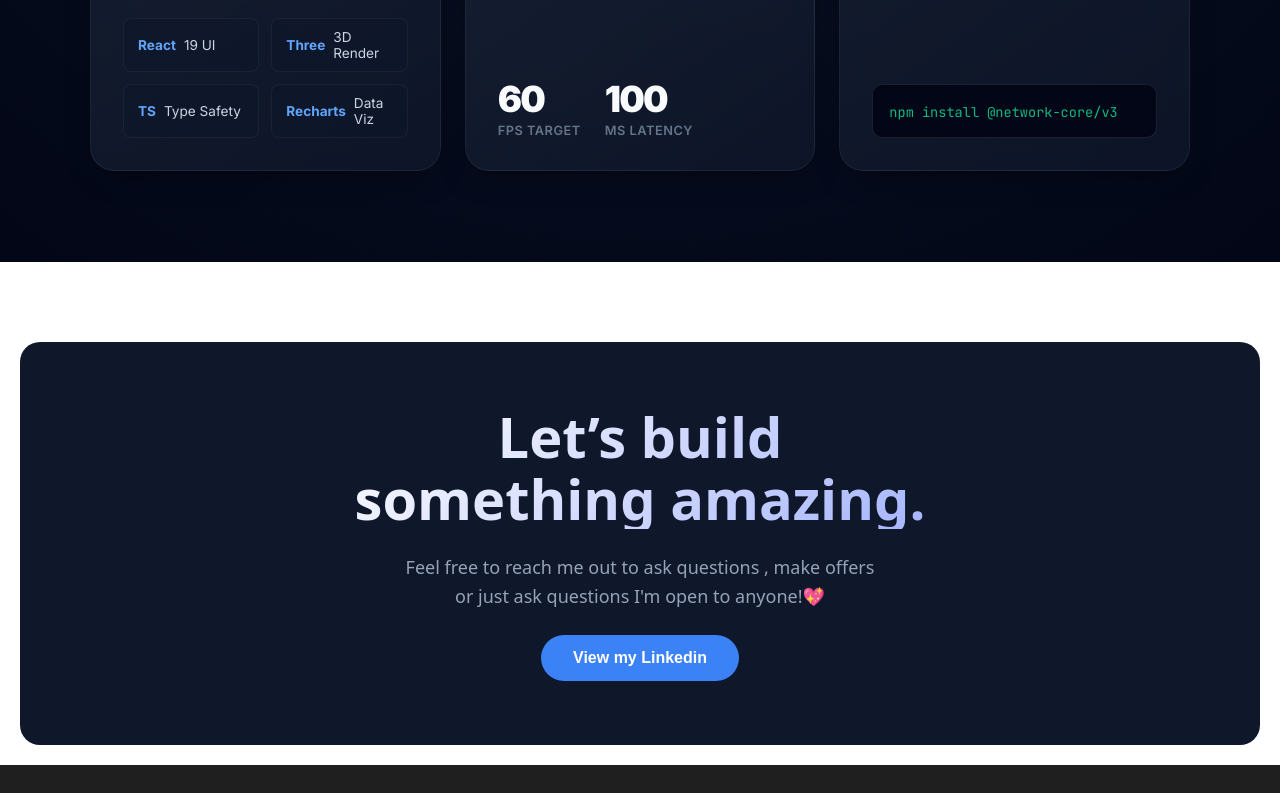
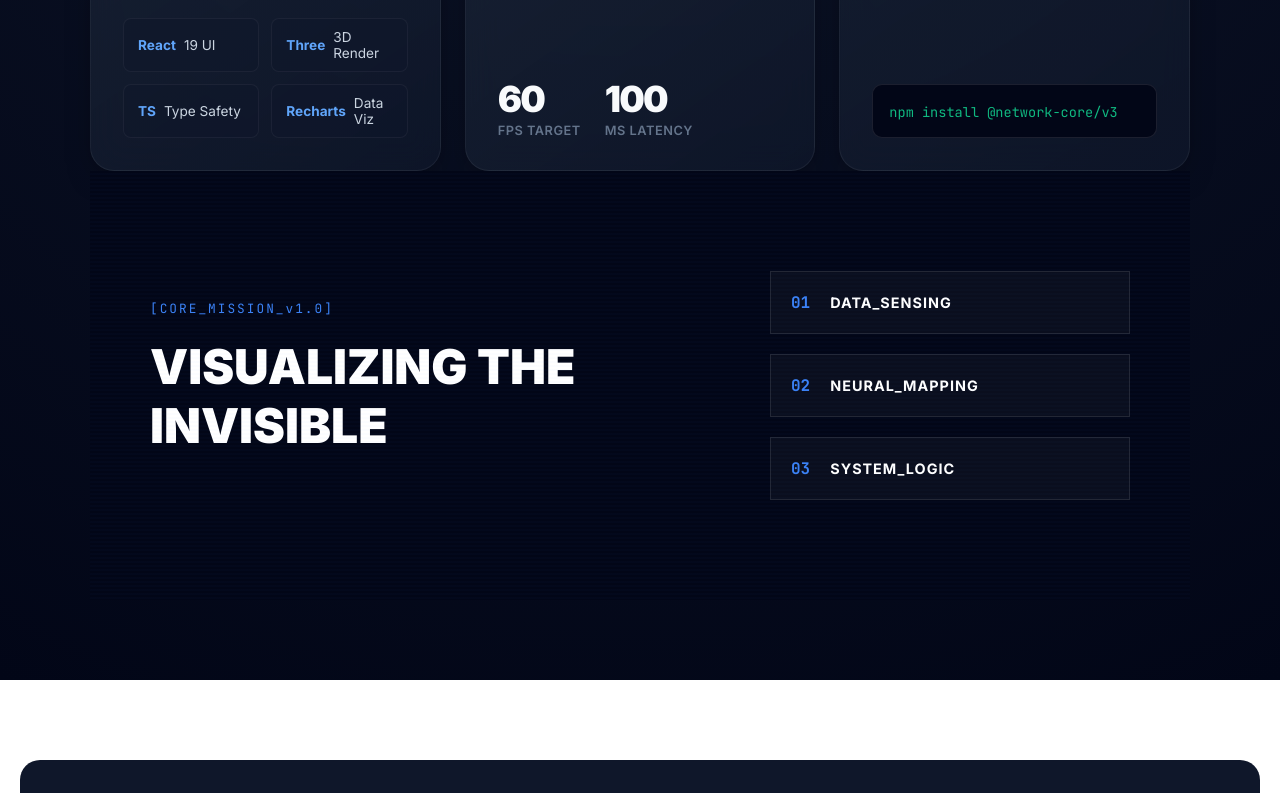
Before and after one commit to techexplorer152/Data-Dashboard, a React (Vite) app in the folder Frontend/: page /about in a window 1280 px wide. Shown: the part 618-1411 px from the top of the page. Built offline with nearby package versions, Linux system fonts and the light colour scheme.

Commit message:
New section

```diff
--- a/Frontend/src/pages/About/About.tsx
+++ b/Frontend/src/pages/About/About.tsx
@@ -1,4 +1,5 @@
 import styles from './About.module.css';
+import Mission from './Mission/Mission'
 
 const About = () => {
     return (
@@ -63,6 +64,7 @@ const About = () => {
                         </div>
                     </div>
                 </div>
+                <Mission/>
             </div>
         </div>
     );
--- /dev/null
+++ b/Frontend/src/pages/About/Mission/Mission.module.css
@@ -0,0 +1,93 @@
+.mission_container {
+    width: 100%;
+    min-height: 50vh;
+    padding: 100px 60px;
+    background-color: #020617;
+    position: relative;
+    overflow: hidden;
+    color: white;
+}
+
+.content_wrapper {
+    max-width: 1200px;
+    margin: 0 auto;
+    display: grid;
+    grid-template-columns: 1.5fr 1fr;
+    gap: 80px;
+    align-items: center;
+}
+
+.system_label {
+    font-family: 'JetBrains Mono', monospace;
+    color: #3b82f6;
+    font-size: 0.8rem;
+    letter-spacing: 2px;
+}
+
+.title {
+    font-size: 3rem;
+    font-weight: 800;
+    margin: 20px 0;
+    text-transform: uppercase;
+}
+
+.description {
+    color: #94a3b8;
+    line-height: 1.6;
+    font-size: 1.1rem;
+}
+
+.goals_grid {
+    display: flex;
+    flex-direction: column;
+    gap: 20px;
+}
+
+.goal_card {
+    background: rgba(255, 255, 255, 0.03);
+    border: 1px solid rgba(255, 255, 255, 0.1);
+    padding: 20px;
+    display: flex;
+    align-items: center;
+    gap: 20px;
+    transition: transform 0.3s ease;
+}
+
+.goal_card:hover {
+    transform: translateX(10px);
+    border-color: #3b82f6;
+}
+
+.card_id {
+    font-family: 'JetBrains Mono', monospace;
+    color: #3b82f6;
+    font-weight: 800;
+}
+
+.goal_card h3 {
+    font-size: 0.9rem;
+    letter-spacing: 1px;
+    margin: 0;
+}
+
+.scanline_overlay {
+    position: absolute;
+    top: 0;
+    left: 0;
+    width: 100%;
+    height: 100%;
+    background: linear-gradient(
+            to bottom,
+            transparent 50%,
+            rgba(59, 130, 246, 0.02) 50%
+    );
+    background-size: 100% 4px;
+    pointer-events: none;
+}
+
+@media (max-width: 968px) {
+    .content_wrapper {
+        grid-template-columns: 1fr;
+        gap: 40px;
+    }
+}
--- /dev/null
+++ b/Frontend/src/pages/About/Mission/Mission.tsx
@@ -0,0 +1,41 @@
+import styles from './Mission.module.css';
+
+function Mission() {
+    return (
+        <section className={styles.mission_container}>
+            <div className={styles.content_wrapper}>
+
+
+                <div className={styles.objective_block}>
+                    <label className={styles.system_label}>[CORE_MISSION_v1.0]</label>
+                    <h2 className={styles.title}>Visualizing the Invisible</h2>
+                    <p className={styles.description}>
+
+                    </p>
+                </div>
+
+
+                <div className={styles.goals_grid}>
+                    <div className={styles.goal_card}>
+                        <div className={styles.card_id}>01</div>
+                        <h3>DATA_SENSING</h3>
+                    </div>
+                    <div className={styles.goal_card}>
+                        <div className={styles.card_id}>02</div>
+                        <h3>NEURAL_MAPPING</h3>
+                    </div>
+                    <div className={styles.goal_card}>
+                        <div className={styles.card_id}>03</div>
+                        <h3>SYSTEM_LOGIC</h3>
+                    </div>
+                </div>
+
+            </div>
+
+
+            <div className={styles.scanline_overlay}></div>
+        </section>
+    );
+}
+
+export default Mission;
```
